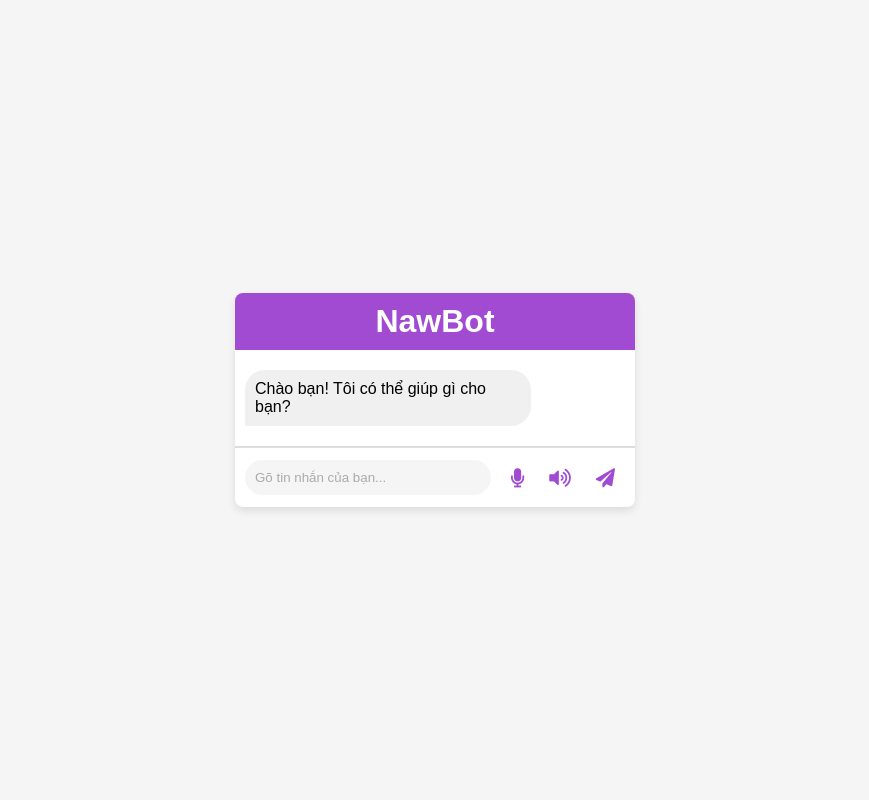
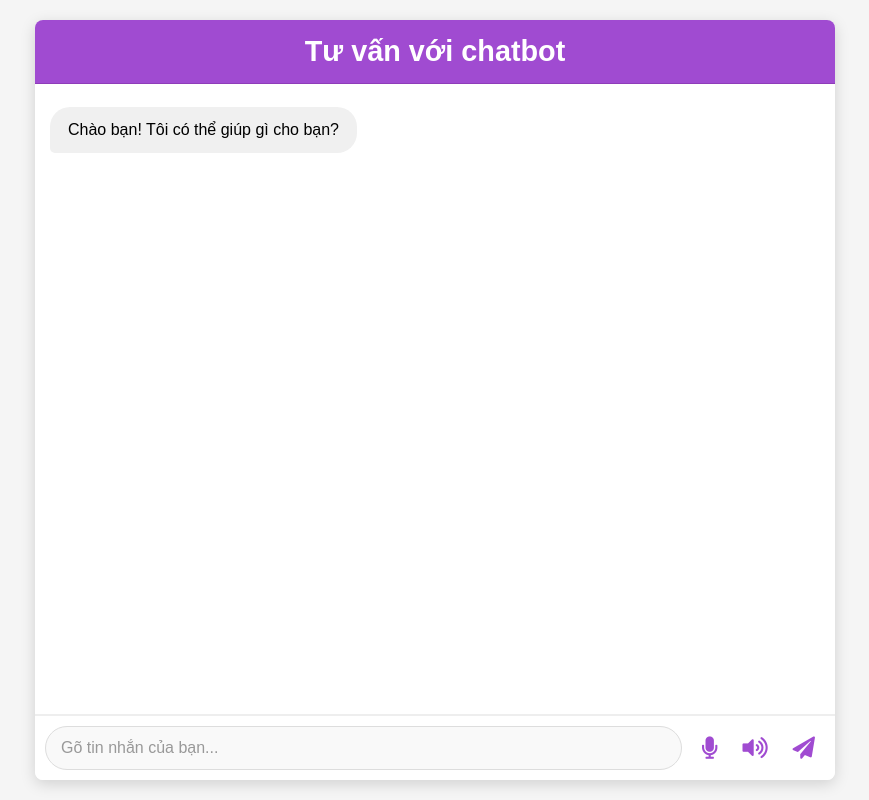
Before and after one commit to phong2803/my-ai-chatbot, a plain HTML site: page frontend/index.html in a window 1280 px wide. Shown: the whole page, without its empty margins (205-1074 px from the left). Drawn offline with Linux system fonts and the light colour scheme.

Commit message:
Resize chatbot to fullscreen and rename to 'Tư vấn với chatbot'

```diff
--- a/frontend/index.html
+++ b/frontend/index.html
@@ -3,14 +3,12 @@
 <head>
     <meta charset="UTF-8">
     <meta name="viewport" content="width=device-width, initial-scale=1.0">
-    <title>NawBot Chatbot</title>
-    <link rel="stylesheet" href="styles.css">
+    <title>Tư vấn với Chatbot</title> <link rel="stylesheet" href="styles.css">
     <link rel="stylesheet" href="https://cdnjs.cloudflare.com/ajax/libs/font-awesome/5.15.4/css/all.min.css">
 </head>
 <body>
     <div class="chat-container">
-        <h1>NawBot</h1>
-        <div class="chat-window" id="chat-window">
+        <h1>Tư vấn với chatbot</h1> <div class="chat-window" id="chat-window">
             <div class="chat-message bot-message">Chào bạn! Tôi có thể giúp gì cho bạn?</div>
         </div>
         <div class="chat-input">
@@ -18,7 +16,7 @@
 
             <button id="mic-button" title="Ghi âm lời nói">
                 <i class="fas fa-microphone"></i>
-                </button>
+            </button>
 
             <button id="speaker-button" title="Nghe tin nhắn bot">
                 <i class="fas fa-volume-up"></i>
@@ -26,7 +24,7 @@
 
             <button id="send-button" title="Gửi tin nhắn">
                 <i class="fas fa-paper-plane"></i>
-                </button>
+            </button>
         </div>
     </div>
     <script src="chatbot.js"></script>
--- a/frontend/styles.css
+++ b/frontend/styles.css
@@ -1,21 +1,26 @@
 /* General styles */
-body {
+html, body {
     font-family: Arial, sans-serif;
     background-color: #f5f5f5;
+    margin: 0;
+    padding: 0;
+    height: 100%; /* Chiếm toàn bộ chiều cao màn hình */
+    width: 100%;  /* Chiếm toàn bộ chiều rộng màn hình */
     display: flex;
     justify-content: center;
     align-items: center;
-    height: 100vh;
-    margin: 0;
+    overflow: hidden; /* Ngăn cuộn trang nếu chatbot tràn ra */
 }
 
 /* Chat container styling */
 .chat-container {
-    width: 400px;
-    max-width: 90%;
+    width: 95%; /* Chiếm 95% chiều rộng màn hình */
+    height: 95%; /* Chiếm 95% chiều cao màn hình */
+    max-width: 800px; /* Giới hạn chiều rộng tối đa để không quá lớn trên màn hình rộng */
+    max-height: 900px; /* Giới hạn chiều cao tối đa */
     background: white;
     border-radius: 8px;
-    box-shadow: 0 4px 8px rgba(0, 0, 0, 0.1);
+    box-shadow: 0 4px 15px rgba(0, 0, 0, 0.15); /* Shadow nổi bật hơn */
     overflow: hidden;
     display: flex;
     flex-direction: column;
@@ -25,37 +30,40 @@ body {
 h1 {
     background: #a04bd1; /* Màu tím */
     color: white;
-    padding: 10px;
+    padding: 15px; /* Tăng padding */
     text-align: center;
     margin: 0;
+    font-size: 1.8em; /* Tăng kích thước chữ */
+    border-bottom: 1px solid #8e3cb9; /* Thêm đường viền dưới */
 }
 
 /* Chat window styling */
 .chat-window {
-    padding: 10px;
+    padding: 15px; /* Tăng padding */
     flex-grow: 1;
     overflow-y: auto;
-    border-bottom: 1px solid #ddd;
+    border-bottom: 1px solid #eee;
     display: flex;
     flex-direction: column;
-    max-height: 400px; /* Fixed height to make it scrollable */
+    /* max-height: 400px; Bỏ fixed height, giờ nó sẽ tự co giãn theo container */
 }
 
 /* Message bubble styling */
 .chat-message {
-    padding: 10px;
-    margin: 10px 0;
+    padding: 12px 18px; /* Tăng padding bong bóng */
+    margin: 8px 0; /* Giảm margin một chút */
     border-radius: 20px;
-    max-width: 70%;
+    max-width: 80%; /* Tăng max-width để tin nhắn dài hơn trên màn hình rộng */
     word-wrap: break-word;
     display: inline-block;
+    line-height: 1.4; /* Tăng khoảng cách dòng */
 }
 
 /* Bot message styling */
 .bot-message {
     background: #f0f0f0;
     align-self: flex-start;
-    border-radius: 20px 20px 20px 0;
+    border-radius: 20px 20px 20px 5px; /* Bo tròn góc dưới trái ít hơn */
 }
 
 /* User message styling */
@@ -63,49 +71,52 @@ h1 {
     background: #a04bd1; /* Màu tím */
     color: white;
     align-self: flex-end;
-    border-radius: 20px 20px 0 20px;
+    border-radius: 20px 20px 5px 20px; /* Bo tròn góc dưới phải ít hơn */
 }
 
 /* Input area styling */
 .chat-input {
     display: flex;
-    border-top: 1px solid #ddd;
+    border-top: 1px solid #eee;
     padding: 10px;
     align-items: center;
+    background-color: white; /* Đảm bảo nền trắng */
 }
 
 /* Input field styling */
 .chat-input input {
     flex-grow: 1;
-    padding: 10px;
-    border: none;
-    border-radius: 20px;
+    padding: 12px 15px; /* Tăng padding input */
+    border: 1px solid #ddd; /* Thêm border cho input */
+    border-radius: 25px; /* Bo tròn nhiều hơn */
     outline: none;
-    background: #f5f5f5;
-    margin-right: 10px; /* Khoảng cách với các nút */
+    background: #f9f9f9; /* Nền nhạt hơn */
+    margin-right: 10px;
+    font-size: 1em;
 }
 
 /* Placeholder text styling */
 .chat-input input::placeholder {
-    color: #aaa;
+    color: #999;
 }
 
 /* Unified button styling for mic, speaker, and send */
 .chat-input button {
-    background: none; /* Mặc định không có nền */
+    background: none;
     border: none;
     cursor: pointer;
     padding: 10px;
     color: #a04bd1; /* Màu tím cho icon */
-    font-size: 1.2em; /* Kích thước icon */
-    display: flex; /* Để căn giữa icon */
+    font-size: 1.4em; /* Tăng kích thước icon */
+    display: flex;
     align-items: center;
     justify-content: center;
-    transition: color 0.3s ease; /* Hiệu ứng hover */
+    transition: color 0.3s ease, transform 0.2s ease; /* Thêm hiệu ứng transform */
 }
 
 .chat-input button:hover {
     color: #ff00c3; /* Màu hồng khi hover */
+    transform: translateY(-2px); /* Nhấc nhẹ nút lên khi hover */
 }
 
 .chat-input button:focus {
@@ -114,35 +125,50 @@ h1 {
 
 /* Specific styling for mic button */
 .chat-input button#mic-button {
-    margin-right: 5px; /* Khoảng cách giữa mic và loa */
+    margin-right: 5px;
 }
 
 /* Specific styling for speaker button */
 .chat-input button#speaker-button {
-    margin-right: 5px; /* Khoảng cách giữa loa và nút gửi */
+    margin-right: 5px;
 }
-
 
 /* Style for when recording is active (mic button) */
 .chat-input button#mic-button.recording {
     color: #ff0055; /* Màu đỏ để chỉ trạng thái ghi âm */
+    animation: pulse-mic 1s infinite alternate; /* Hiệu ứng nhấp nháy */
+}
+
+@keyframes pulse-mic {
+    from {
+        transform: scale(1);
+        opacity: 1;
+    }
+    to {
+        transform: scale(1.1);
+        opacity: 0.7;
+    }
 }
 
 /* Style for when speaking is active (speaker button) */
 #speaker-button.speaking {
     color: #28a745; /* Màu xanh lá khi đang nói */
+    animation: pulse-speaker 1s infinite alternate; /* Hiệu ứng nhấp nháy */
 }
 
-/* Optional: Add a subtle animation for speaking message */
-.bot-message.speaking-active {
-    animation: pulse-speaking 1s infinite alternate;
+@keyframes pulse-speaker {
+    from {
+        transform: scale(1);
+        opacity: 1;
+    }
+    to {
+        transform: scale(1.1);
+        opacity: 0.7;
+    }
 }
 
-@keyframes pulse-speaking {
-    from {
-        box-shadow: 0 0 0 0 rgba(160, 75, 209, 0.4); /* Màu tím nhạt */
-    }
-    to {
-        box-shadow: 0 0 0 5px rgba(160, 75, 209, 0); /* Màu tím nhạt */
-    }
+/* Optional: Add a subtle pulse for the message being spoken */
+.bot-message.speaking-active {
+    box-shadow: 0 0 8px rgba(160, 75, 209, 0.6); /* Màu tím nhạt */
+    animation: none; /* Bỏ animation cũ nếu có */
 }
```
